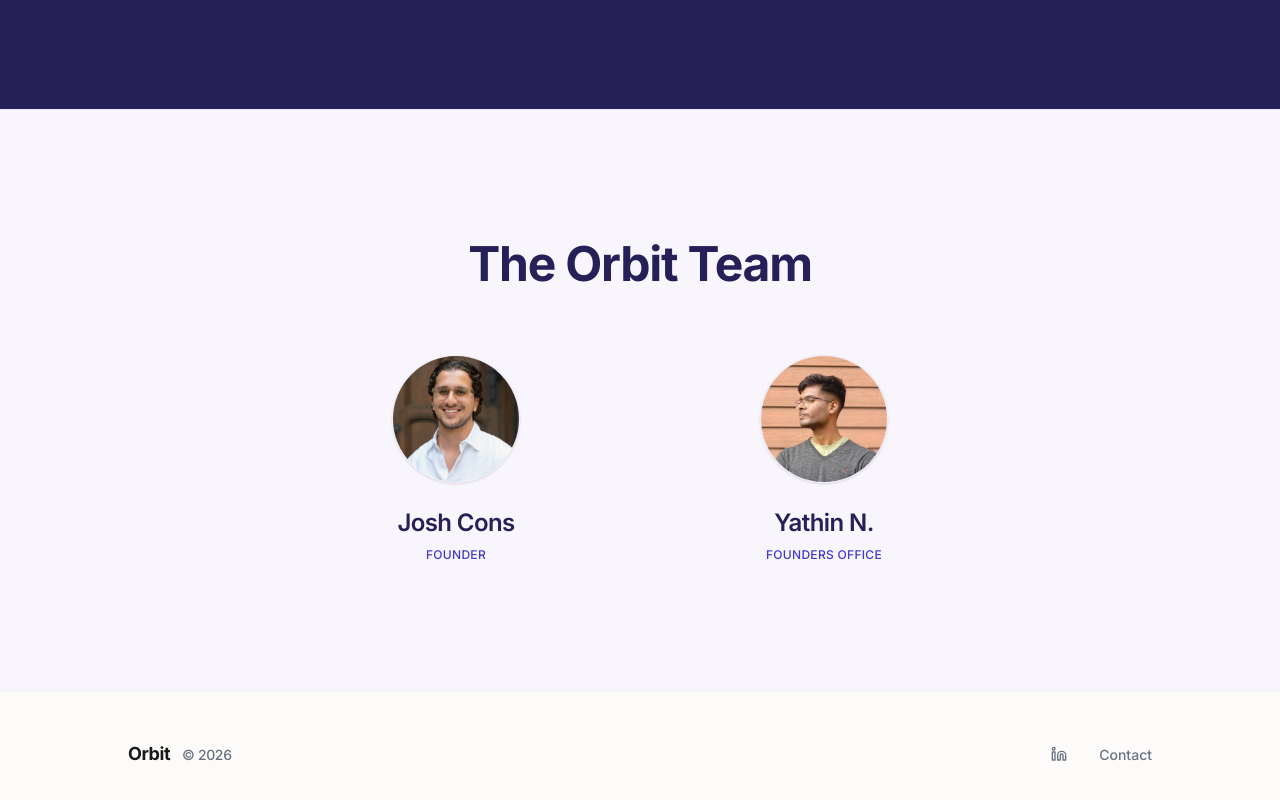
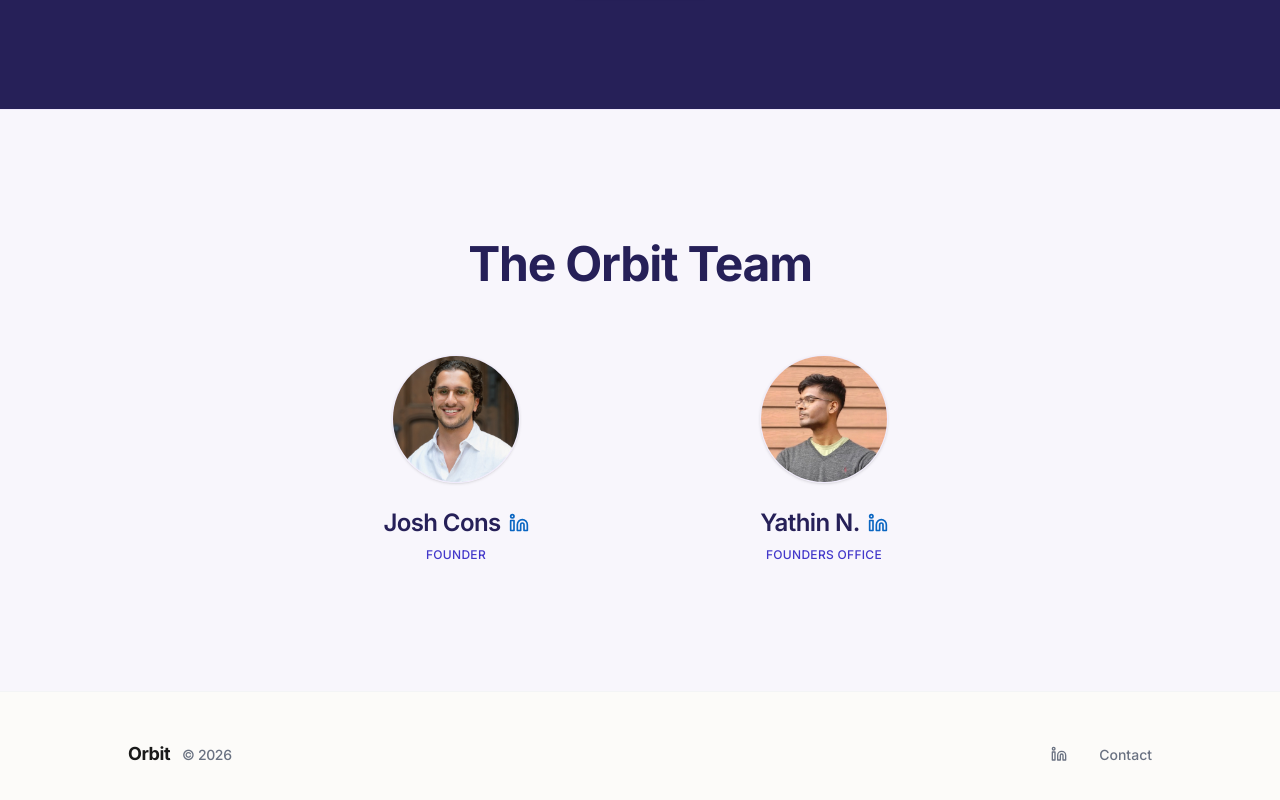
Before and after one commit to Ravs0/orbit-website, a React (Vite) app: page / in a window 1280 px wide. Shown: the part 2439-3239 px from the top of the page. Built offline with nearby package versions, Linux system fonts and the light colour scheme; a web font is replaced by a local one.

Commit message:
feat: link founder names to their LinkedIn profiles

```diff
--- a/src/App.tsx
+++ b/src/App.tsx
@@ -306,13 +306,23 @@ function About() {
           <div className="grid sm:grid-cols-2 gap-16 max-w-2xl mx-auto">
             <motion.div custom={0.1} initial="hidden" whileInView="visible" viewport={{ once: true }} variants={fadeUpVariants} className="flex flex-col items-center">
               <img src="/josh.jpg" alt="Josh Cons" className="w-32 h-32 rounded-full object-cover mb-6 shadow-sm border border-brand-100" />
-              <h4 className="text-2xl font-semibold text-brand-950 tracking-tight">Josh Cons</h4>
+              <h4 className="text-2xl font-semibold text-brand-950 tracking-tight hover:text-brand-600 transition-colors">
+                <a href="https://www.linkedin.com/in/josh-cons-453993204" target="_blank" rel="noreferrer" className="flex items-center gap-2">
+                  Josh Cons
+                  <Linkedin className="w-5 h-5 text-[#0A66C2]" />
+                </a>
+              </h4>
               <p className="text-brand-600 mt-2 font-medium tracking-wide uppercase text-xs">Founder</p>
             </motion.div>
 
             <motion.div custom={0.2} initial="hidden" whileInView="visible" viewport={{ once: true }} variants={fadeUpVariants} className="flex flex-col items-center">
               <img src="/yathin.jpg" alt="Yathin N." className="w-32 h-32 rounded-full object-cover mb-6 shadow-sm border border-brand-100" />
-              <h4 className="text-2xl font-semibold text-brand-950 tracking-tight">Yathin N.</h4>
+              <h4 className="text-2xl font-semibold text-brand-950 tracking-tight hover:text-brand-600 transition-colors">
+                <a href="https://www.linkedin.com/in/yathin-narvaneni" target="_blank" rel="noreferrer" className="flex items-center gap-2">
+                  Yathin N.
+                  <Linkedin className="w-5 h-5 text-[#0A66C2]" />
+                </a>
+              </h4>
               <p className="text-brand-600 mt-2 font-medium tracking-wide uppercase text-xs">Founders Office</p>
             </motion.div>
           </div>
```
